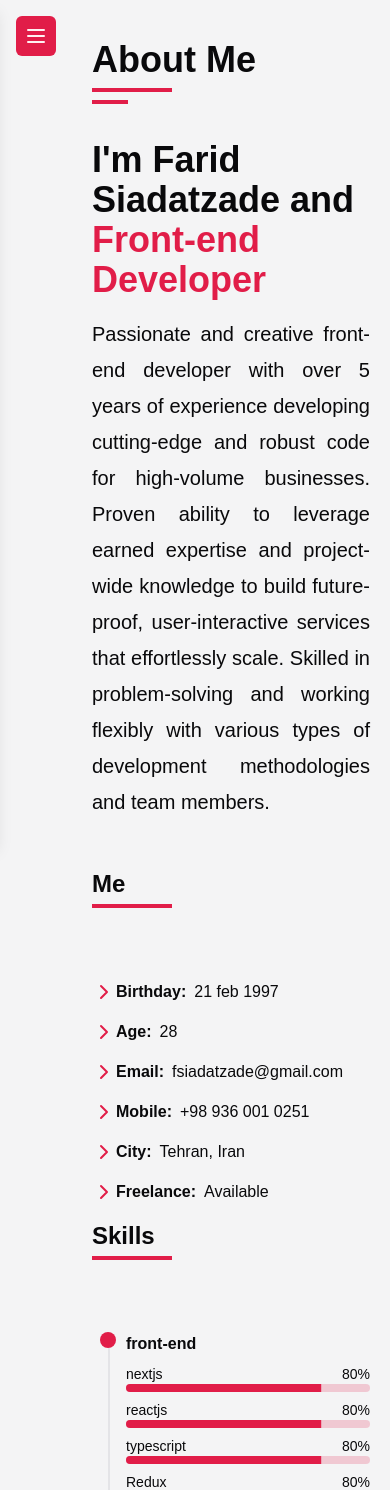
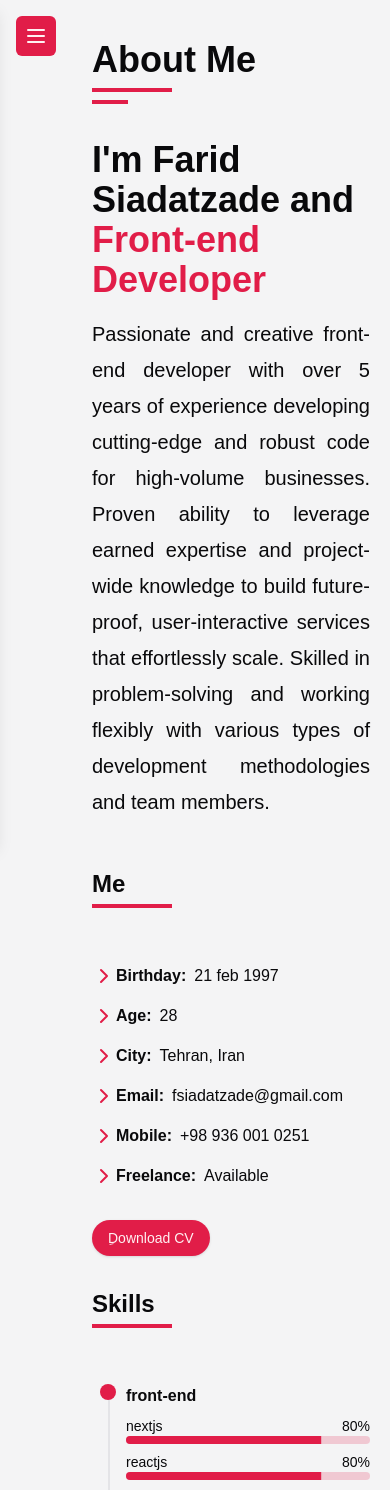
Before and after one commit to faridsiadatzade/Personal-website-next.js, a Next.js app: page /about in a window 390 px wide. Shown: the top 1490 px of the page. Built offline with nearby package versions, Linux system fonts and the light colour scheme.

Commit message:
[FIX]: add responsive (aboutme)

```diff
--- a/src/app/about/page.tsx
+++ b/src/app/about/page.tsx
@@ -1,6 +1,6 @@
 import { ChevronRight } from "lucide-react";
-import { Badge } from "@/components/ui/badge";
 import { Progress } from "@/components/ui/progress";
+import { Button } from "@/components/ui/button";
 interface BaseInfo {
   label: string;
   value: string;
@@ -62,9 +62,9 @@ const skills: SkillCategory[] = [
 const baseInfo: BaseInfo[] = [
   { label: "Birthday", value: "21 feb 1997" },
   { label: "Age", value: "28" },
+  { label: "City", value: "Tehran, Iran" },
   { label: "Email", value: "fsiadatzade@gmail.com" },
   { label: "Mobile", value: "+98 936 001 0251" },
-  { label: "City", value: "Tehran, Iran" },
   { label: "Freelance", value: "Available" },
 ];
 
@@ -93,8 +93,8 @@ function About() {
           </h3>
         </div>
         <div className="grid md:grid-cols-2 gap-4 mt-12">
-          <div className="grid md:grid-cols-2 gap-4 h-fit">
-            <div className="mb-4">
+          <div className="grid lg:grid-cols-2 gap-4 h-fit">
+            <div className="md:mb-4">
               <h2 className="text-2xl font-bold">Me</h2>
               <span className="block mt-1 w-20 border-b-4 border-primary"></span>
             </div>
@@ -107,9 +107,12 @@ function About() {
                   <p className="ml-2">{item.value}</p>
                 </div>
               ))}
+            <div className="my-4 md:mt-12 md:mb-1">
+              <Button className="rounded-full">ِDownload CV</Button>
+            </div>
           </div>
           <div className="grid md:grid-cols-2 gap-4">
-            <div className="mb-4">
+            <div className="md:mb-4">
               <h2 className="text-2xl font-bold">Skills</h2>
               <span className="block mt-1 w-20 border-b-4 border-primary"></span>
             </div>
```
